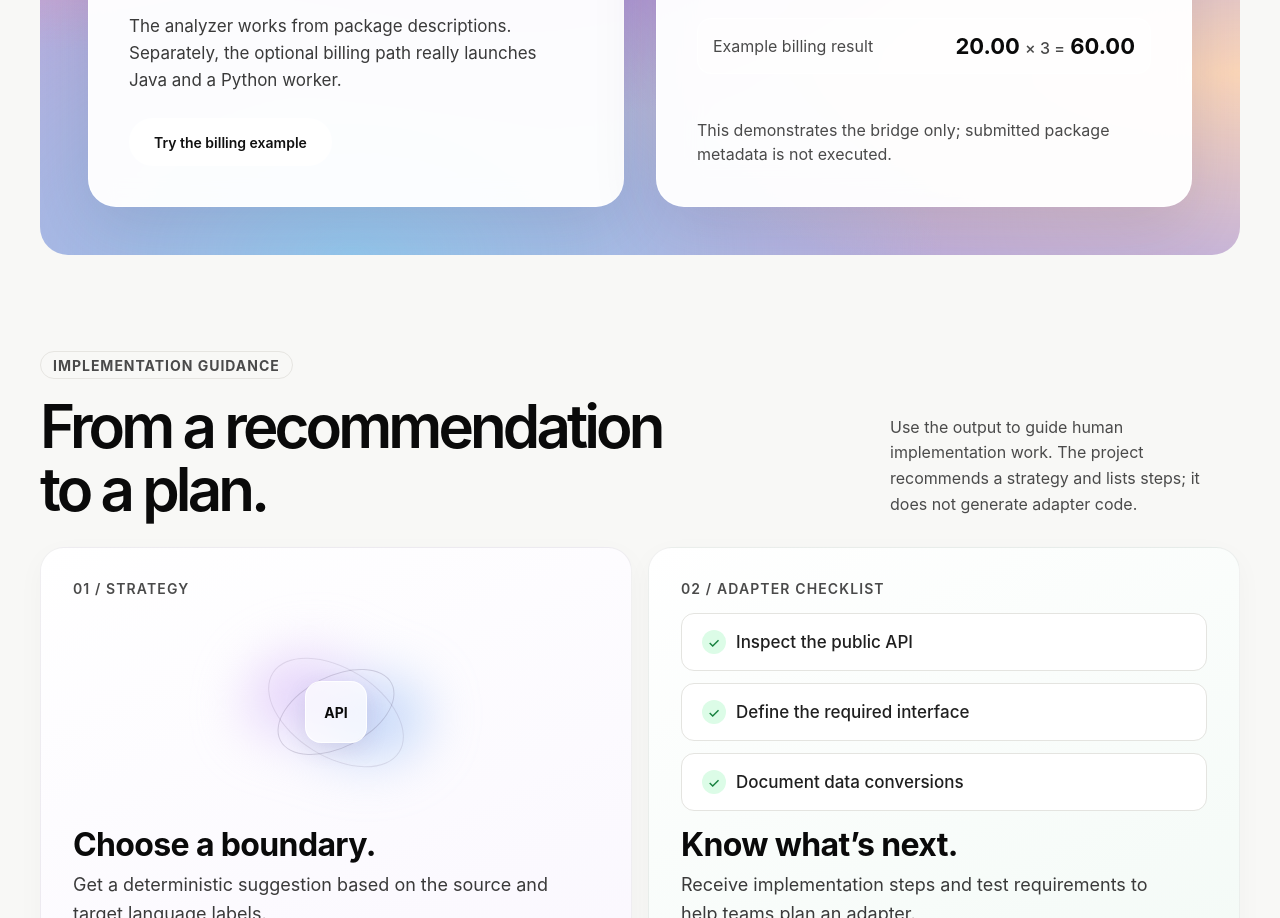
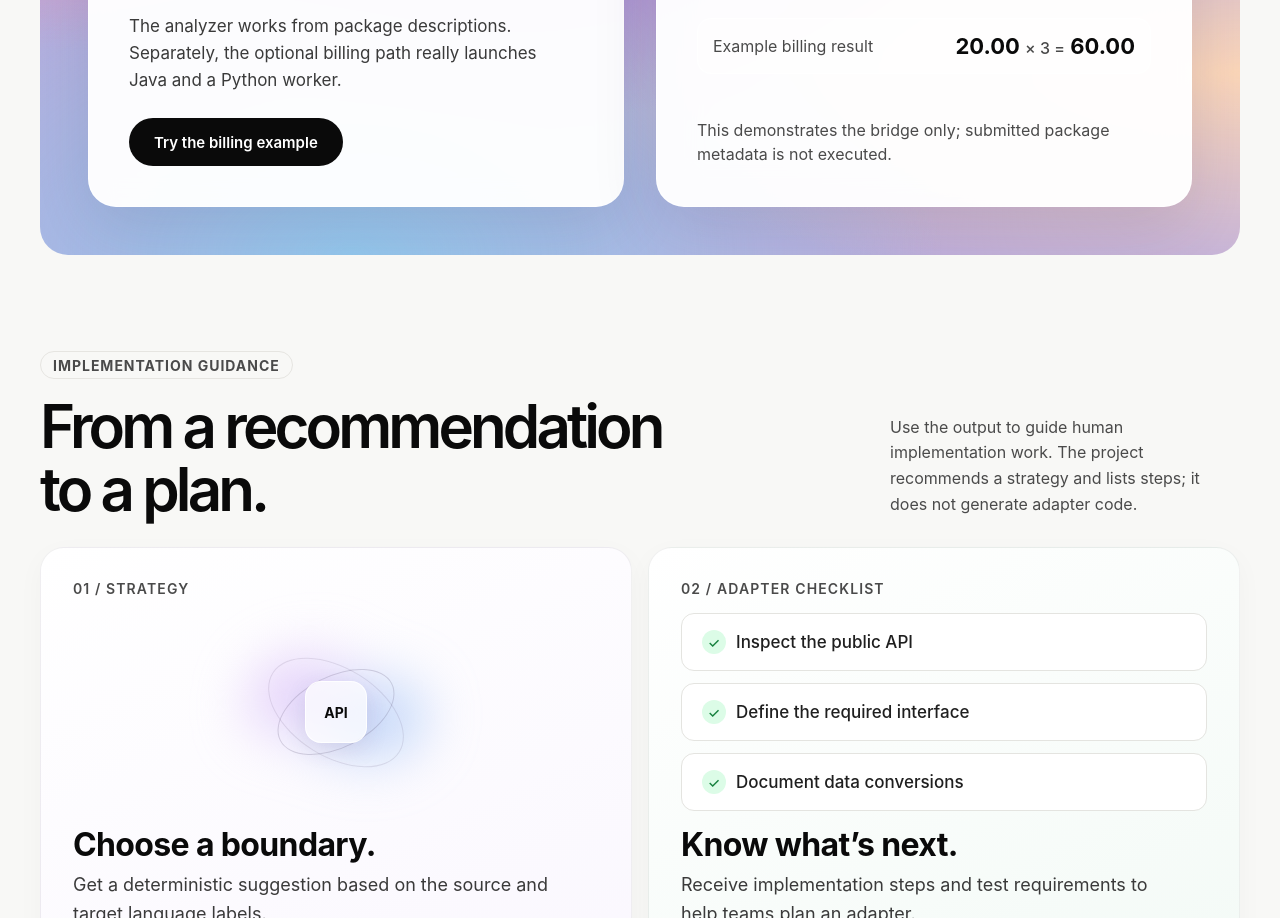
Before and after one commit to Mehret-araya/cross-language-agent, a plain HTML site: page frontend/index.html in a window 1280 px wide. Shown: the part 2668-3586 px from the top of the page. Drawn offline with Linux system fonts and the light colour scheme; files that its build step writes are made by us from their sources; no server answers; files whose address does not match are found by name.

Commit message:
style(demo-section): emphasize billing example action

```diff
--- a/frontend/styles.css
+++ b/frontend/styles.css
@@ -2645,3 +2645,17 @@ label {
   font-size: 17px;
   line-height: 1.6;
 }
+
+.bridge-showcase .showcase-copy > .button {
+  min-height: 48px;
+  padding: 12px 24px;
+  background: #0a0a0a;
+  color: #fff;
+  font-size: 15px;
+  font-weight: 600;
+}
+
+.bridge-showcase .showcase-copy > .button:hover {
+  background: #282828;
+  box-shadow: 0 6px 16px rgb(0 0 0 / 18%);
+}
```
